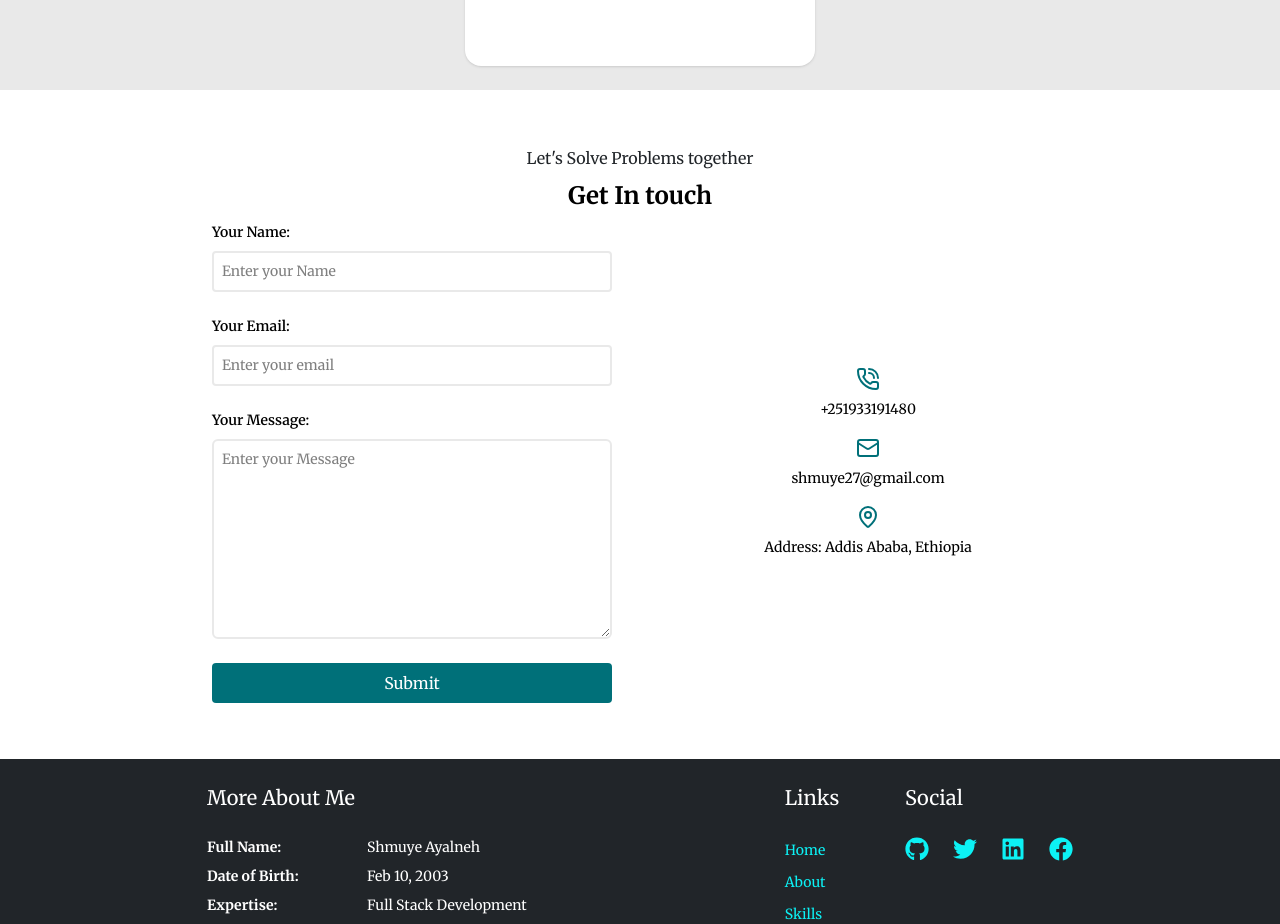
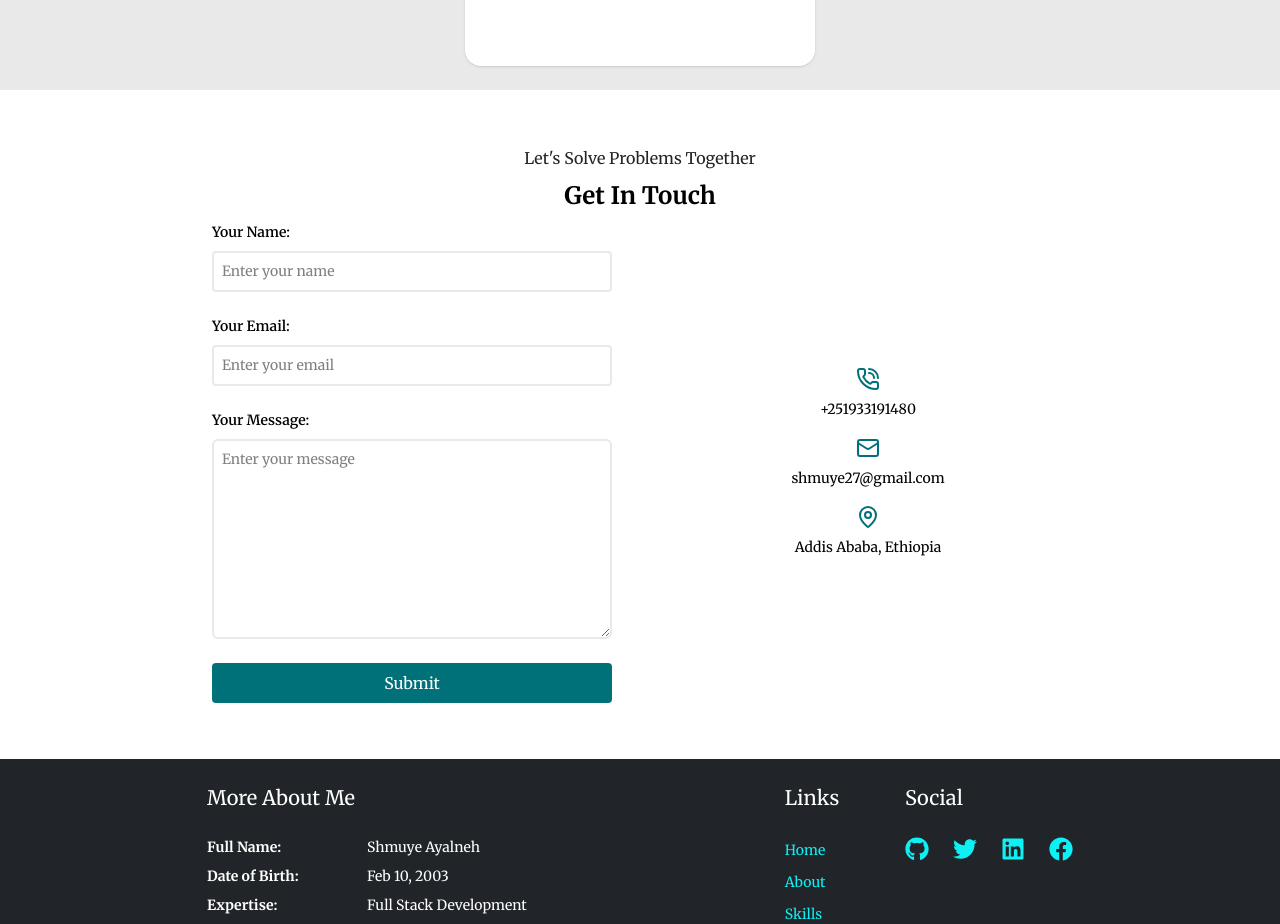
Before and after one commit to shmuye/Final-Portfolio, a React (Vite) app: page / in a window 1280 px wide. Shown: the part 3400-4324 px from the top of the page. Built offline with nearby package versions, Linux system fonts and the light colour scheme; a web font is replaced by a local one.

Commit message:
add animation

```diff
--- a/package.json
+++ b/package.json
@@ -12,7 +12,6 @@
   "dependencies": {
     "@emailjs/browser": "^4.4.1",
     "@tailwindcss/postcss": "^4.1.12",
-    "emailjs-com": "^3.2.0",
     "framer-motion": "^12.23.12",
     "lucide-react": "^0.543.0",
     "postcss": "^8.5.6",
--- a/src/components/Service.jsx
+++ b/src/components/Service.jsx
@@ -1,9 +1,14 @@
 import React from 'react'
+import { motion } from "framer-motion"
 
 const Service = ({icon, title, description}) => {
     return (
         <div className="flex flex-col items-center hover:shadow-sm shadow-brand-dark justify-start  rounded-2xl  gap-2 py-4 px-6 w-full md:w-1/3">
-            <button>{icon}</button>
+            <motion.button
+                whileHover={{ scale: 1.5, x: 10, y: 0 }}
+            >
+                {icon}
+            </motion.button>
             <h3 className="title">{title}</h3>
             <p className="pElement">{description}</p>
         </div>
--- a/src/containers/About.jsx
+++ b/src/containers/About.jsx
@@ -3,6 +3,7 @@ import { FaGithub, FaFacebook, FaTwitter,  FaLinkedin } from 'react-icons/fa'
 import { photo } from '../assets/'
 import SectionHeading from "../components/SectionHeading.jsx";
 import Status from "../components/Status.jsx";
+import { motion } from "framer-motion";
 const About = () => {
     return (
         <section className="section" id="about">
@@ -46,18 +47,26 @@ const About = () => {
                         className="w-full md:w-[400px]"
                     />
                     <div className="flex justify-center items-center gap-4">
-                        <a href="https://github.com/shmuye">
+                        <motion.a
+                            whileHover={{  scale: 1.2, y:  -2}}
+                            href="https://github.com/shmuye">
                             <FaGithub className="text-brand hover:text-brand-dark cursor-pointer" size={24} />
-                        </a>
-                        <a href="https://X.com/shmuye">
+                        </motion.a>
+                        <motion.a
+                            whileHover={{  scale: 1.2, y:  -2}}
+                            href="https://X.com/shmuye">
                             <FaTwitter className="text-brand hover:text-brand-dark cursor-pointer" size={24} />
-                        </a>
-                        <a href="https://www.linkedin.com/in/shmuye-ayalneh/">
+                        </motion.a>
+                        <motion.a
+                            whileHover={{  scale: 1.2, y:  -2}}
+                            href="https://www.linkedin.com/in/shmuye-ayalneh/">
                             <FaLinkedin className="text-brand hover:text-brand-dark cursor-pointer" size={24} />
-                        </a>
-                        <a href="https://www.facebook.com/share/16jQ8s0gyB/">
+                        </motion.a>
+                        <motion.a
+                            whileHover={{  scale: 1.2, y:  -2}}
+                            href="https://www.facebook.com/share/16jQ8s0gyB/">
                             <FaFacebook className="text-brand hover:text-brand-dark cursor-pointer" size={24} />
-                        </a>
+                        </motion.a>
 
 
                     </div>
--- a/src/containers/Contact.jsx
+++ b/src/containers/Contact.jsx
@@ -1,47 +1,63 @@
-import { useRef } from 'react'
+import { useRef , useState } from "react";
 import emailjs from '@emailjs/browser'
-import  Button  from '../components/Button.jsx'
+import Button from "../components/Button.jsx";
 import SectionHeading from "../components/SectionHeading.jsx";
-import {PhoneCall, MailIcon, MapPin } from "lucide-react";
-
+import { PhoneCall, MailIcon, MapPin } from "lucide-react";
 
 const Contact = () => {
-    const form = useRef()
+    const form = useRef(null);
+    const [status, setStatus] = useState(null);
 
     const sendEmail = (e) => {
-        e.preventDefault()
-        emailjs.sendForm('service_nahup8n', 'template_4tthyjs', form.current, {
-            PUBLIC_KEY: "yrMgxXbqVMZIgZrBm"
-        })
-            .then((result) => {
-                console.log(result.text)
-                console.log("message sent successfully")
-            }, (error) => {
-                console.log(error.text)
-            })
+        e.preventDefault();
+
+        emailjs
+            .sendForm(
+                "service_nahup8n",
+                "template_4tthyjs",
+                form.current,   {
+                    publicKey: "yrMgxXbqVMZIgZrBm"
                 }
+
+            )
+            .then(
+                (result) => {
+                    console.log(result.text);
+                    setStatus("Thanks for your message, I will get back to you soon.");
+                    form.current.reset();
+                },
+                (error) => {
+                    console.log(error.text);
+                    setStatus("Something went wrong, please try again later.");
+                }
+            );
+    };
+
     return (
-        <section
-            id="contact"
-            className="section"
-        >
-            <h2 className='text-subHeading text-dark-gray text-center'>Let's Solve Problems together</h2>
-            <SectionHeading content="Get In touch" />
+        <section id="contact" className="section">
+            <h2 className="text-subHeading text-dark-gray text-center">
+                Let's Solve Problems Together
+            </h2>
+            <SectionHeading content="Get In Touch" />
+
             <div className="flex flex-col md:flex-row items-center justify-center gap-8">
+                {/* Contact Form */}
                 <form
                     ref={form}
                     onSubmit={sendEmail}
-                    className="flex flex-col gap-4" action="https://formsubmit.co/<EMAIL>" method="POST">
+                    className="flex flex-col gap-4"
+                >
                     <div className="flex flex-col items-start gap-2">
-                    <label className="label">Your Name: </label>
+                        <label className="label">Your Name:</label>
                         <input
                             className="input"
                             name="name"
-                        type='text'
-                        placeholder="Enter your Name"
+                            type="text"
+                            placeholder="Enter your name"
                             required
                         />
                     </div>
+
                     <div className="flex flex-col items-start gap-2">
                         <label className="label">Your Email:</label>
                         <input
@@ -52,40 +68,52 @@ const Contact = () => {
                             required
                         />
                     </div>
-                <div className="flex flex-col  items-start gap-2">
-                    <label
-                        className="label">
-                        Your Message:
-                    </label>
+
+                    <div className="flex flex-col items-start gap-2">
+                        <label className="label">Your Message:</label>
                         <textarea
                             name="message"
                             className="p-2 border-2 w-[400px] h-[200px] border-light-gray rounded-md text-body"
-                        placeholder="Enter your Message"
+                            placeholder="Enter your message"
                             required
+                        />
+                    </div>
 
-                    />
-
-                </div>
                     <Button type="submit" width={400} text="Submit" />
-
+                    {/* Status Message */}
+                    {status === "success" && (
+                        <p className="text-green-600 text-sm mt-2">
+                            {status}
+                        </p>
+                    )}
+                    {status === "error" && (
+                        <p className="text-red-600 text-sm mt-2">
+                            {status}
+                        </p>
+                    )}
 
                 </form>
+
+                {/* Contact Info */}
                 <div className="p-2 w-[400px] flex flex-col items-center gap-3">
-                <div className=" flex flex-col items-center gap-2">
-                    <PhoneCall   color="#007079" size={24} />
+                    <div className="flex flex-col items-center gap-2">
+                        <PhoneCall color="#007079" size={24} />
                         <p className="text-body">+251933191480</p>
                     </div>
-                <div className=" flex flex-col items-center gap-2">
-                    <MailIcon  color="#007079" size={24} />
+
+                    <div className="flex flex-col items-center gap-2">
+                        <MailIcon color="#007079" size={24} />
                         <p className="text-body">shmuye27@gmail.com</p>
                     </div>
-                <div className=" flex flex-col items-center gap-2">
-                    <MapPin   color="#007079" size={24} />
-                    <p className="text-body">Address: Addis Ababa, Ethiopia</p>
+
+                    <div className="flex flex-col items-center gap-2">
+                        <MapPin color="#007079" size={24} />
+                        <p className="text-body">Addis Ababa, Ethiopia</p>
                     </div>
                 </div>
             </div>
         </section>
-    )
-}
-export default Contact
+    );
+};
+
+export default Contact;
--- a/src/containers/Footer.jsx
+++ b/src/containers/Footer.jsx
@@ -1,7 +1,6 @@
 import React from 'react'
 import { FaGithub, FaFacebook, FaTwitter,  FaLinkedin } from 'react-icons/fa'
-
-
+import { motion } from 'framer-motion'
 
 const Footer = () => {
     return (
@@ -44,11 +43,13 @@ const Footer = () => {
                         {
                             (["Home", "About", "Skills", "Services","Projects","Contact"].map((item, i) => (
 
-                                <li key={i}>
+                                <motion.li
+                                   whileHover={{  x: -10, y: 0 }}
+                                    key={i}>
                                        <a
                                            className="text-brand hover:text-brand-dark text-body"
                                            href={`#${item.toLowerCase()}`}>{item}</a>
-                                   </li>
+                                   </motion.li>
                             )))
                         }
                     </ul>
@@ -56,18 +57,26 @@ const Footer = () => {
             <div className="flex flex-col gap-4">
                 <h2 className="text-white text-subheading">Social</h2>
                 <div className="flex gap-4">
-                    <a href="https://github.com/shmuye">
+                    <motion.a
+                        whileHover={{  scale: 1.2, y:  -2}}
+                        href="https://github.com/shmuye">
                         <FaGithub className="text-brand hover:text-brand-dark cursor-pointer" size={24} />
-                    </a>
-                    <a href="https://X.com/shmuye">
+                    </motion.a>
+                    <motion.a
+                        whileHover={{  scale: 1.2, y:  -2}}
+                        href="https://X.com/shmuye">
                         <FaTwitter className="text-brand hover:text-brand-dark cursor-pointer" size={24} />
-                    </a>
-                    <a href="https://www.linkedin.com/in/shmuye-ayalneh/">
+                    </motion.a>
+                    <motion.a
+                        whileHover={{  scale: 1.2, y:  -2}}
+                        href="https://www.linkedin.com/in/shmuye-ayalneh/">
                         <FaLinkedin className="text-brand hover:text-brand-dark cursor-pointer" size={24} />
-                    </a>
-                    <a href="https://www.facebook.com/share/16jQ8s0gyB/">
+                    </motion.a>
+                    <motion.a
+                        whileHover={{  scale: 1.2, y:  -2}}
+                        href="https://www.facebook.com/share/16jQ8s0gyB/">
                         <FaFacebook className="text-brand hover:text-brand-dark cursor-pointer" size={24} />
-                    </a>
+                    </motion.a>
                 </div>
               </div>
             </div>
```
Also changed, not shown: 1 other file (tests, documents, lock files or other folders). Lines whose indentation alone changed are shown as unchanged.
